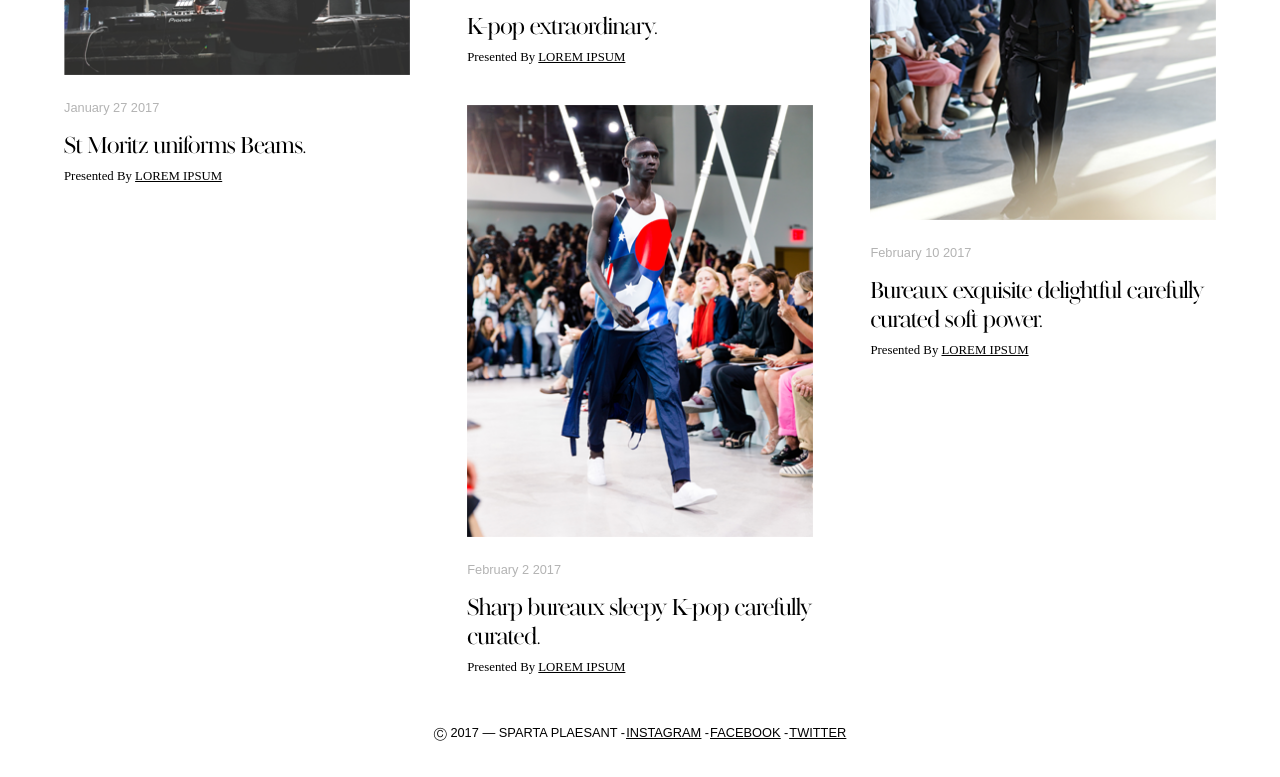
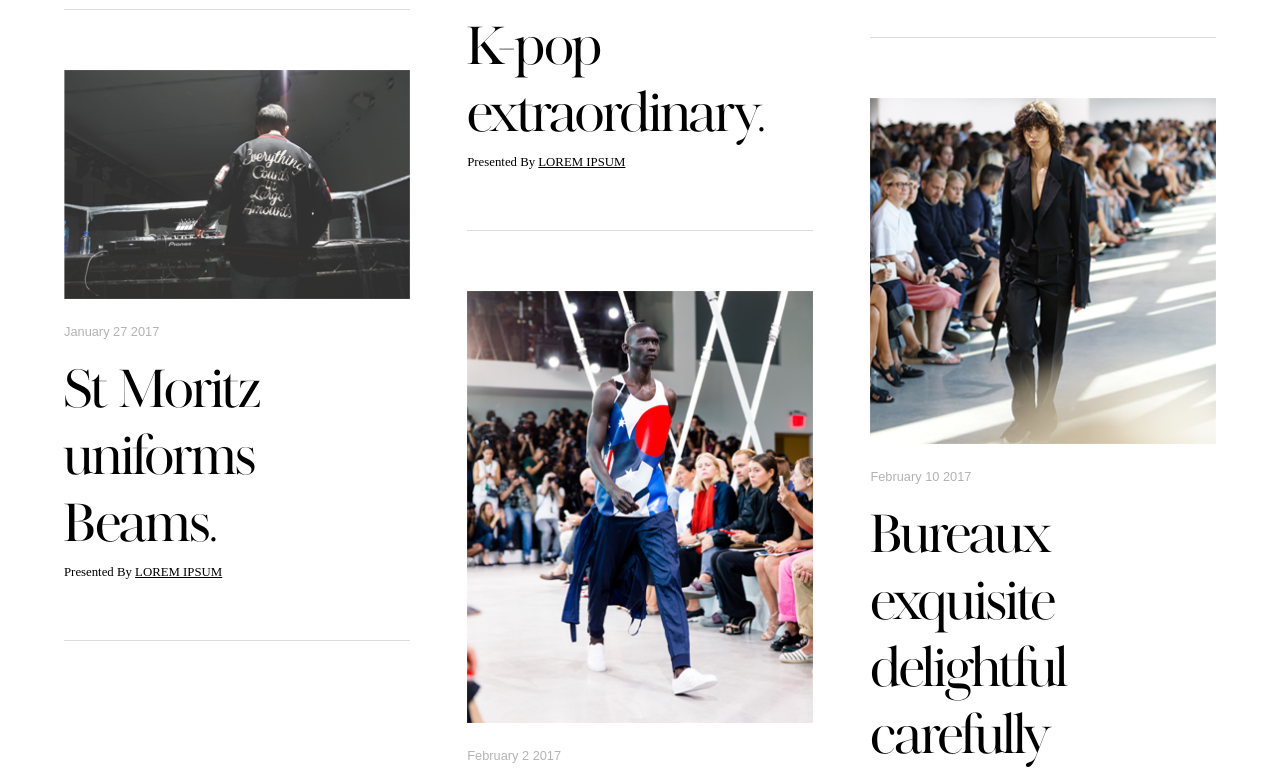
Before and after one commit to RajisteB/iw-sample, a React (Create React App) app: page / in a window 1280 px wide. Shown: the part 1260-2037 px from the top of the page. Built offline with nearby package versions, Linux system fonts and the light colour scheme.

Commit message:
media query font add separator

```diff
--- a/src/App.css
+++ b/src/App.css
@@ -168,11 +168,13 @@ body, html {
     .gridItems h5 a {
       color: black;
       text-decoration: underline; }
+  .gridItems .separator {
+    margin: 50px 0px 30px 0px; }
 
 footer {
   width: 100%;
   margin: 0 auto;
-  padding: 25px 0px;
+  padding: 65px 0px 25px 0px;
   max-width: 1440px;
   text-align: center;
   font-family: 'Arial', sans-serif; }
@@ -225,12 +227,7 @@ footer {
   .headline h3 {
     font-size: 2em; }
   .headline h6 {
-    font-size: 1em; }
-  .grid-item {
-    flex-basis: auto;
-    width: 30%; }
-    .grid-item h2 {
-      font-size: 2em; } }
+    font-size: 1em; } }
 
 @media screen and (min-width: 1024px) {
   .banner {
@@ -242,8 +239,8 @@ footer {
     font-size: 2.2em; }
   .headline h6 {
     font-size: 1.2em; }
-  .grid-item h2 {
-    font-size: 2.5em; } }
+  .gridItems h2 {
+    font-size: 3.5em; } }
 
 @media screen and (min-width: 1440px) {
   .banner {
@@ -255,5 +252,5 @@ footer {
     font-size: 2.4em; }
   .headline h6 {
     font-size: 1.4em; }
-  .grid-item h2 {
+  .gridItems h2 {
     font-size: 2.5em; } }
--- a/src/App.scss
+++ b/src/App.scss
@@ -1,3 +1,4 @@
+@import 'sass/_abstracts/mixins.scss';
 // ========================
 // Reset
 // ------------------------
@@ -41,15 +42,15 @@ body, html {
 // ========================
 // Mixins
 // ------------------------
-@mixin flex($justify-content, $align-items) {
-  display: flex;
-  align-items: $align-items;
-  justify-content: $justify-content;
-}
-@mixin logo-ratio($height) {
-  width: $height * 5.76;
-  height: $height;
-}
+// @mixin flex($justify-content, $align-items) {
+//   display: flex;
+//   align-items: $align-items;
+//   justify-content: $justify-content;
+// }
+// @mixin logo-ratio($height) {
+//   width: $height * 5.76;
+//   height: $height;
+// }
 
 // ====================
 // Navigation Bar
@@ -178,6 +179,10 @@ body, html {
   flex-direction: column;
   align-items: space-between;
 }
+
+// ====================
+// Grid - Items
+// --------------------
 .gridItems {
   padding: 15px 0px;
   width: 100%;
@@ -209,6 +214,9 @@ body, html {
       text-decoration: underline;
     }
   }
+  .separator {
+    margin: 50px 0px 30px 0px;
+  }
 }
 
 // ====================
@@ -217,7 +225,7 @@ body, html {
 footer {
   width: 100%;
   margin: 0 auto;
-    padding: 25px 0px;
+  padding: 65px 0px 25px 0px;
   max-width: 1440px;
   text-align: center;
   font-family: 'Arial', sans-serif;
@@ -291,13 +299,6 @@ footer {
     h3 { font-size: 2em; }
     h6 { font-size: 1em; }
   }
-  .grid-item {
-    flex-basis: auto;
-    width: 30%;
-    h2 {
-      font-size: 2em;
-    }
-  }
 }
 @media screen and (min-width: 1024px) {
   .banner {
@@ -309,9 +310,9 @@ footer {
     h3 { font-size: 2.2em; }
     h6 { font-size: 1.2em; }
   }
-  .grid-item {
+  .gridItems {
     h2 {
-      font-size: 2.5em;
+      font-size: 3.5em;
     }
   }
 }
@@ -325,7 +326,7 @@ footer {
     h3 { font-size: 2.4em; }
     h6 { font-size: 1.4em; }
   }
-  .grid-item {
+  .gridItems {
     h2 {
       font-size: 2.5em;
     }
--- a/src/components/banner.jsx
+++ b/src/components/banner.jsx
@@ -68,15 +68,25 @@ class Banner extends Component {
     let { index, width } = this.state;
     let image = images[index];
     let styles = null;
+    let imageStyle = null;
     let dotStyle = null;
     const dots = [1, 2, 3];
 
+    // banner image container aspect ratio
     styles = width <= 780 ?
     {
       width: width,
       height: (width / 4) * 3,
     }
     : null;
+
+    // banner image sizing
+    imageStyle = width <= 780 ?
+    {
+      width: 'auto',
+      height: '100%',
+    } : null;
+
 
     return (
       <section>
@@ -85,7 +95,7 @@ class Banner extends Component {
           onTouchMove={this.handleTouchMove}
           onTouchEnd={this.handleTouchEnd}
         >
-          <img id="banner-imgs" src={image} alt="banner" className="banner-img" style={styles} />
+          <img id="banner-imgs" src={image} alt="banner" className="banner-img" style={imageStyle} />
           <div className="overlay">
             <div className="headline">
               <h1>
--- a/src/components/grid.jsx
+++ b/src/components/grid.jsx
@@ -56,7 +56,6 @@ let col0 = [],
 
 const Grid = () => {
   let windowWidth = window.innerWidth;
-  console.log(windowWidth);
 
   if ( windowWidth > 770 ) {
 
--- a/src/components/gridItem.jsx
+++ b/src/components/gridItem.jsx
@@ -1,5 +1,6 @@
 import React from 'react';
 import '../App.scss'
+import Separator from '../images/separator.png'
 
 const GridItem = (props) => {
   return (
@@ -8,6 +9,7 @@ const GridItem = (props) => {
       <h4>{props.data.date}</h4>
       <h2>{props.data.desc}</h2>
       <h5>Presented By <a href="#">LOREM IPSUM</a></h5>
+      <img src={Separator} alt="" className="separator"/>
     </div>
   )
 }
--- a/src/index.css
+++ b/src/index.css
@@ -168,11 +168,13 @@ body, html {
     .gridItems h5 a {
       color: black;
       text-decoration: underline; }
+  .gridItems .separator {
+    margin: 50px 0px 30px 0px; }
 
 footer {
   width: 100%;
   margin: 0 auto;
-  padding: 25px 0px;
+  padding: 65px 0px 25px 0px;
   max-width: 1440px;
   text-align: center;
   font-family: 'Arial', sans-serif; }
@@ -225,12 +227,7 @@ footer {
   .headline h3 {
     font-size: 2em; }
   .headline h6 {
-    font-size: 1em; }
-  .grid-item {
-    flex-basis: auto;
-    width: 30%; }
-    .grid-item h2 {
-      font-size: 2em; } }
+    font-size: 1em; } }
 
 @media screen and (min-width: 1024px) {
   .banner {
@@ -242,8 +239,8 @@ footer {
     font-size: 2.2em; }
   .headline h6 {
     font-size: 1.2em; }
-  .grid-item h2 {
-    font-size: 2.5em; } }
+  .gridItems h2 {
+    font-size: 3.5em; } }
 
 @media screen and (min-width: 1440px) {
   .banner {
@@ -255,5 +252,5 @@ footer {
     font-size: 2.4em; }
   .headline h6 {
     font-size: 1.4em; }
-  .grid-item h2 {
+  .gridItems h2 {
     font-size: 2.5em; } }
--- /dev/null
+++ b/src/sass/_abstracts/mixins.scss
@@ -0,0 +1,10 @@
+@mixin flex($justify-content, $align-items) {
+  display: flex;
+  align-items: $align-items;
+  justify-content: $justify-content;
+}
+
+@mixin logo-ratio($height) {
+  width: $height * 5.76;
+  height: $height;
+}
```
Also changed, not shown: src/images/separator.png (added), src/sass/_abstracts/mixins.css (added).
